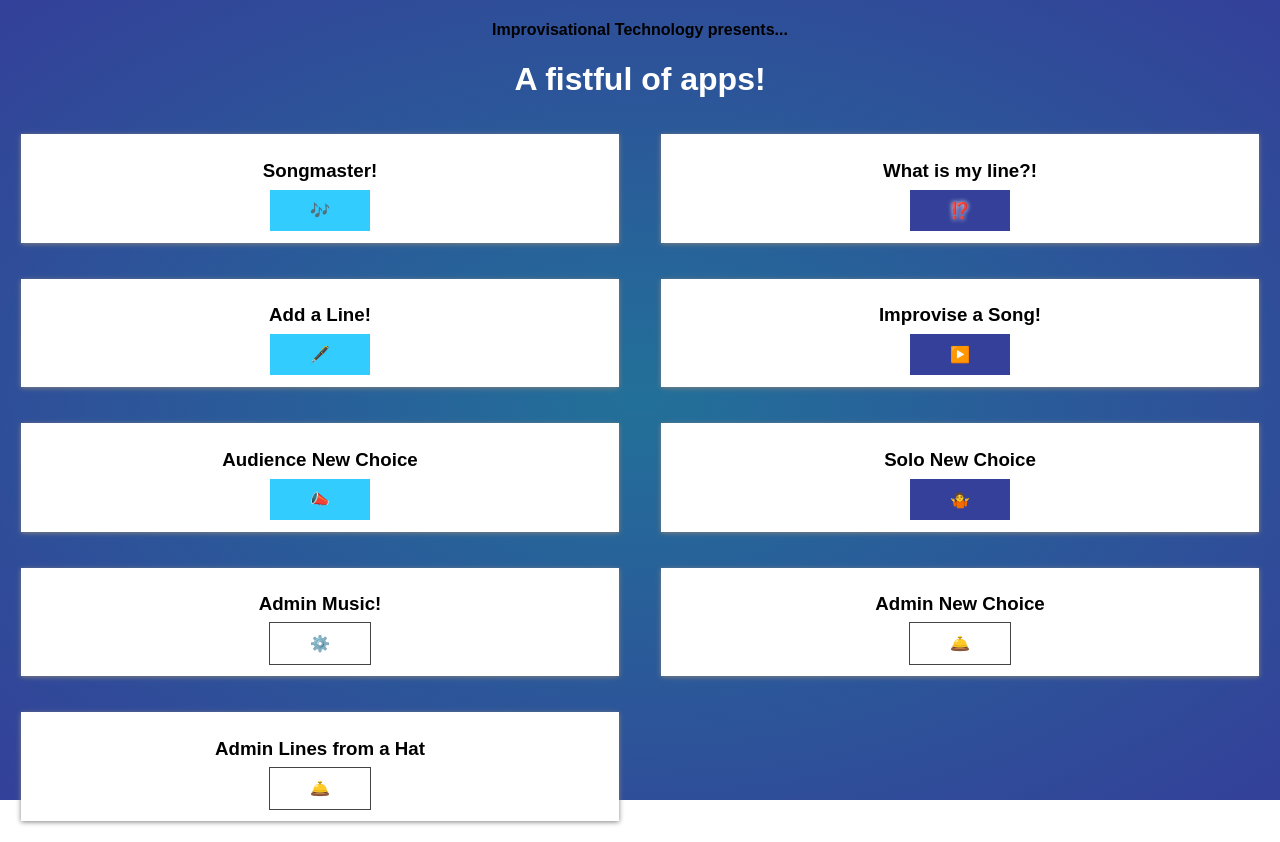
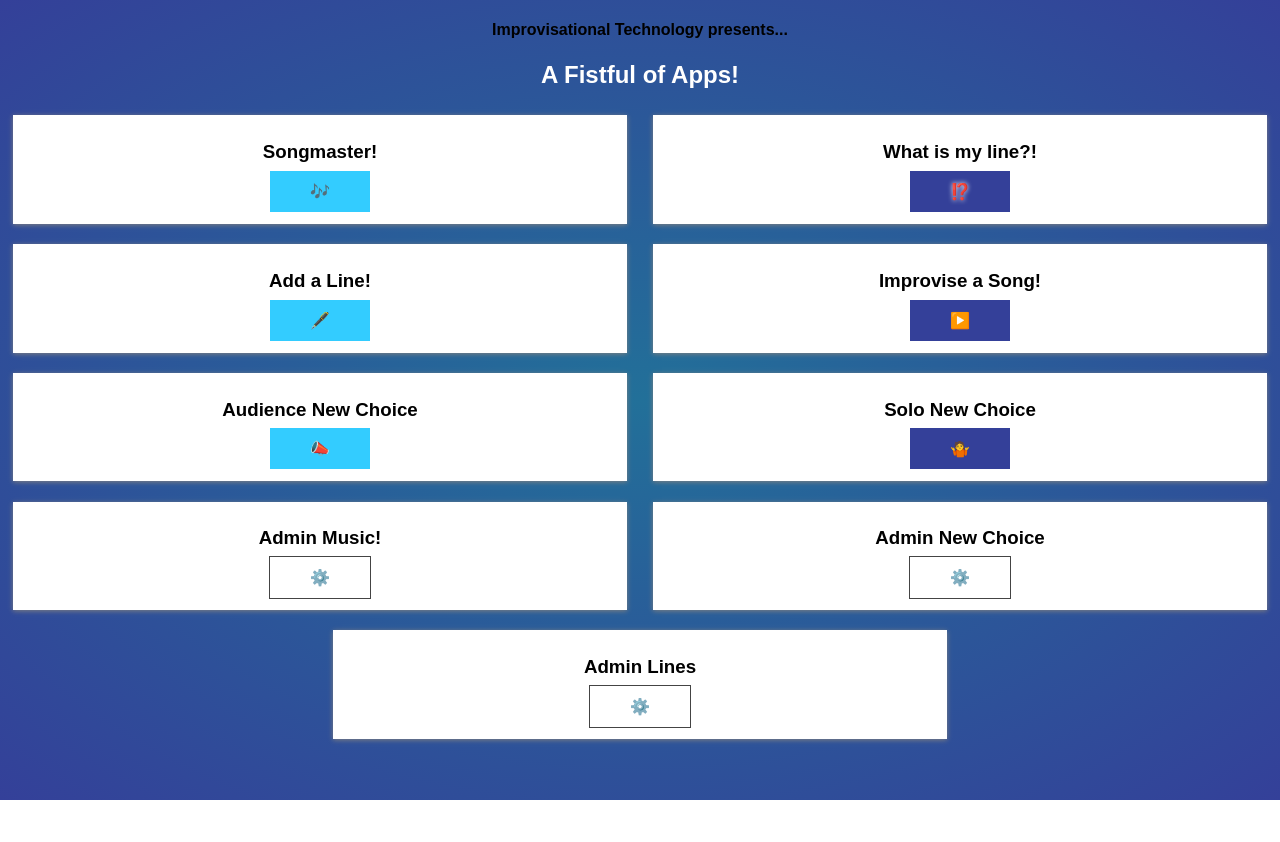
Before and after one commit to katherineahern/improv_tech, a React (Create React App) app in the folder static_client/react-app/: page / in a window 1280 px wide. After the commit the page ends 800 px from the top, so only its background shows below. Built offline with nearby package versions, Linux system fonts and the light colour scheme.

Commit message:
further styling on homepage w flexbox

```diff
--- a/static_client/react-app/src/App.css
+++ b/static_client/react-app/src/App.css
@@ -53,7 +53,7 @@ header h1, header h4 {
   height: 100%;
   position: absolute; top: 0; left: 0;
 }
-.App-cover h1 {
+.App-cover h2 {
   color: white;
 }
 
@@ -69,9 +69,15 @@ body {
   width: 100%;
 }
 
+.flex-container {
+  display: flex;
+  flex-wrap: wrap;
+  justify-content: center;
+}
+
 .col-3, .col-6, .col-9, .col-12 {
    float: left;
-    padding: 15px;
+    padding: 7px;
   /*border: 1px solid red;*/
     box-sizing: border-box;
 }
@@ -84,7 +90,6 @@ body {
     background-color: #fff;
     box-shadow: grey 0px 1px 5px;
     padding: 7px;
-  /*  max-width: 700px;*/
     margin: 1%;
     margin-top: 0px;
 }
--- a/static_client/react-app/src/App.js
+++ b/static_client/react-app/src/App.js
@@ -13,21 +13,21 @@ class App extends Component {
     <div className="App-cover">
 
        <h4>Improvisational Technology presents...</h4>
-       <h1>A fistful of apps!</h1>
-
-       <div class="col-6">
+       <h2>A Fistful of Apps!</h2>
+       <div class="flex-container">
+        <div class="col-6">
           <div class="tile">
            <h3>Songmaster!</h3>
            <p><a href="AudienceMusic" class = "button bluebg" >🎶</a></p>
           </div>
-       </div>
-       <div class="col-6">
+        </div>
+        <div class="col-6">
             <div class="tile">
              <h3>What is my line?!</h3>
              <p><a href="GetLine" class = "button blur" >⁉️</a></p>
             </div>
-        </div>
-        <div class="col-6">
+         </div>
+         <div class="col-6">
              <div class="tile">
               <h3>Add a Line!</h3>
               <p><a href="LineHat" class = "button bluebg" >🖋️</a></p>
@@ -60,15 +60,16 @@ class App extends Component {
           <div class="col-6">
              <div class="tile">
               <h3>Admin New Choice</h3>
-              <p><a href="adminNewChoice" class = "button whitebg" >🛎️</a></p>
+              <p><a href="adminNewChoice" class = "button whitebg" >⚙️</a></p>
              </div>
           </div>
           <div class="col-6">
              <div class="tile">
-              <h3>Admin Lines from a Hat</h3>
-              <p><a href="hatAdmin" class = "button whitebg" >🛎️</a></p>
+              <h3>Admin Lines</h3>
+              <p><a href="hatAdmin" class = "button whitebg" >⚙️️</a></p>
              </div>
           </div>
+         </div>
        </div>
     </div>
 
```
